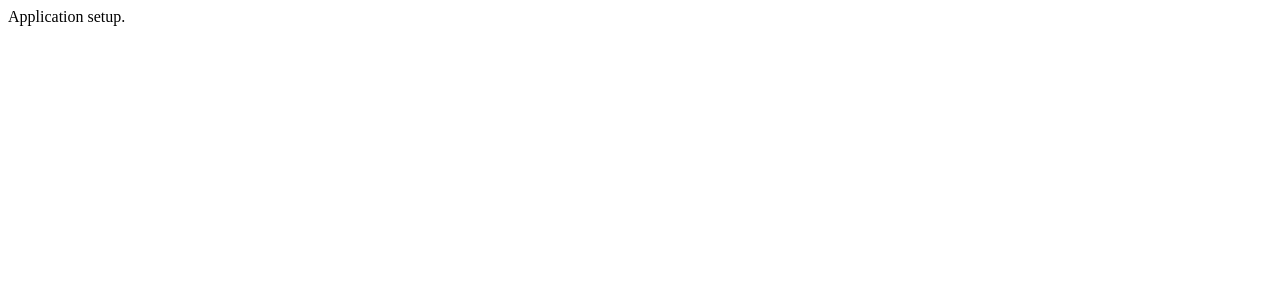
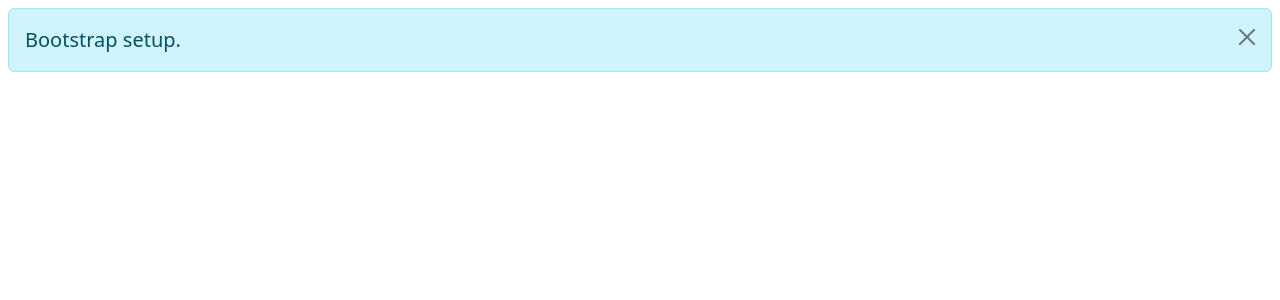
Before and after one commit to t-web-ai/social-media, a React (Vite) app: page / in a window 1280 px wide. Shown: the top 300 px of the page. Built offline with nearby package versions, Linux system fonts and the light colour scheme.

Commit message:
Set up bootstrap.

```diff
--- a/package.json
+++ b/package.json
@@ -10,6 +10,7 @@
     "preview": "vite preview"
   },
   "dependencies": {
+    "bootstrap": "^5.3.8",
     "react": "^19.1.1",
     "react-dom": "^19.1.1"
   },
--- a/src/App.tsx
+++ b/src/App.tsx
@@ -1,5 +1,10 @@
 const App = () => {
-  return <div>Application setup.</div>;
+  return (
+    <div className="alert alert-info m-2 fs-5 alert-dismissible">
+      Bootstrap setup.
+      <span className="btn btn-close" data-bs-dismiss="alert"></span>
+    </div>
+  );
 };
 
 export default App;
--- a/src/main.tsx
+++ b/src/main.tsx
@@ -1,6 +1,8 @@
 import { StrictMode } from "react";
 import { createRoot } from "react-dom/client";
 import App from "./App.tsx";
+import "bootstrap/dist/css/bootstrap.min.css";
+import "bootstrap/dist/js/bootstrap.bundle.js";
 
 createRoot(document.getElementById("root")!).render(
   <StrictMode>
```
Also changed, not shown: 1 other file (tests, documents, lock files or other folders).
